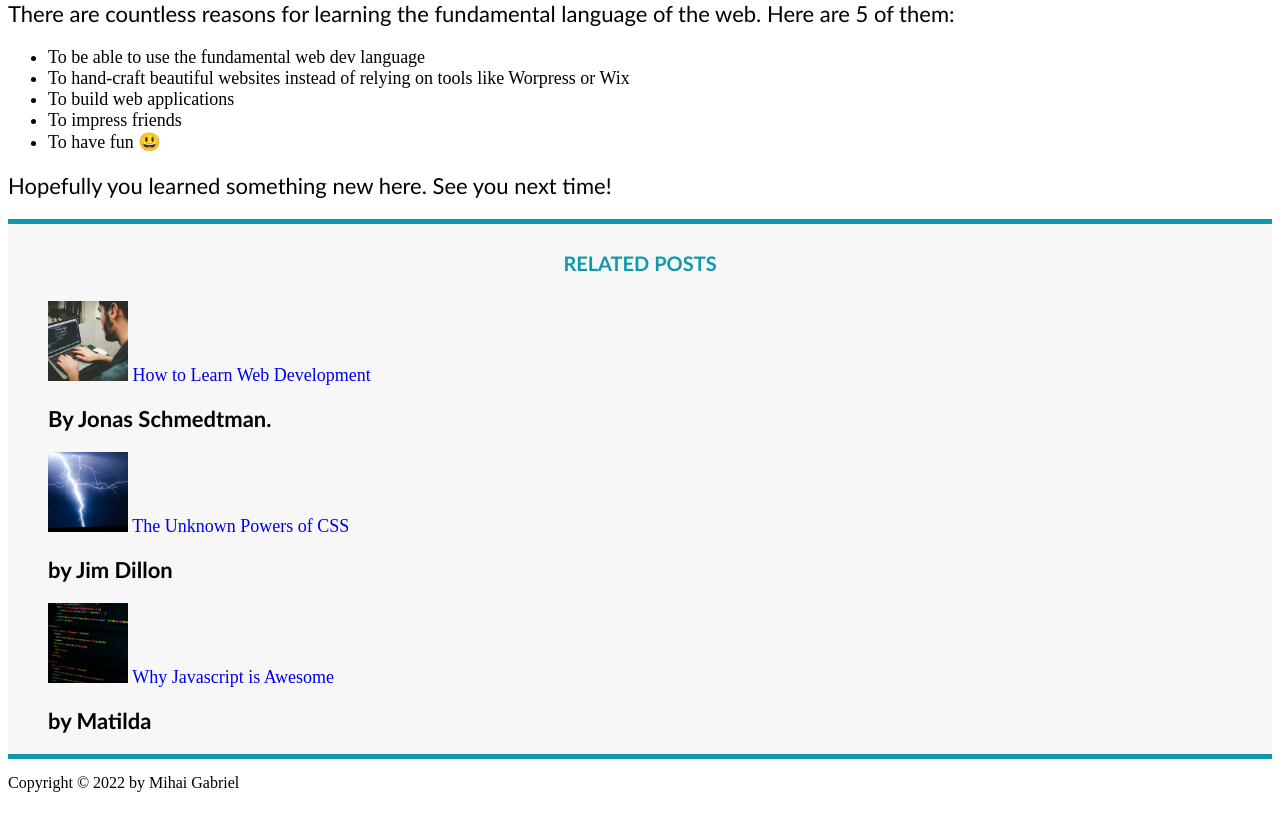
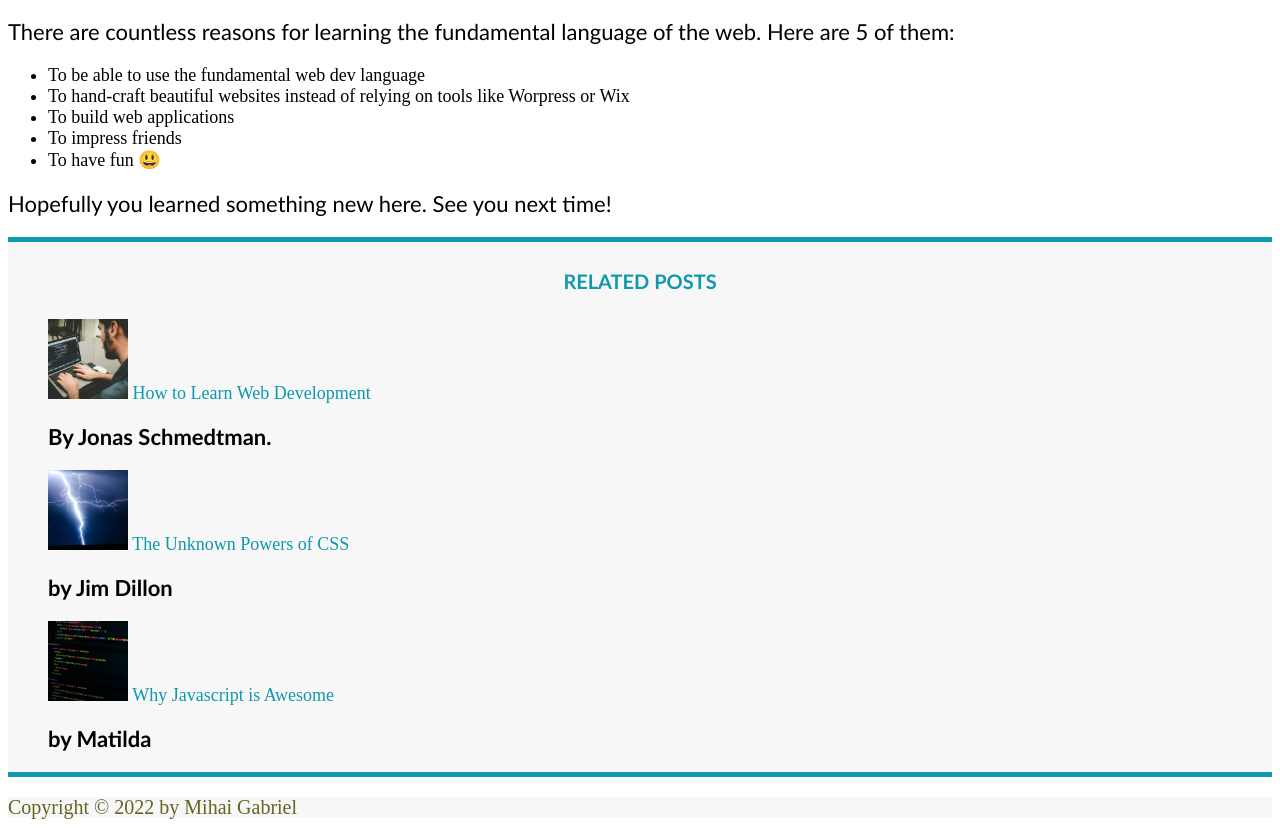
Before and after one commit to mihai-gabriel1/The-Basic-Language-of-the-Web-HTML, a plain HTML site: page index.html in a window 1280 px wide. Shown: the part 1157-1994 px from the top of the page. Before the commit the page ends 1964 px from the top, so only its background shows below. Drawn offline with Linux system fonts and the light colour scheme.

Commit message:
Add files via upload
Made a few  tweaks to the CSS source; added a border top on  the webpage, made some changes to the font style.

```diff
--- a/style.css
+++ b/style.css
@@ -1,3 +1,8 @@
+body {
+  font-family: Arial, Helvetica, sans-serif;
+  border-top: 10px solid #1098ad;
+}
+
 p {
   font-size: 22px;
   font-family: "Gill Sans", "Gill Sans MT", Calibri, "Trebuchet MS", sans-serif;
@@ -14,6 +19,7 @@ h1 {
   font-size: 26px;
   font-family: sans-serif;
   text-transform: uppercase;
+  font-style: italic;
 }
 
 h2 {
@@ -84,8 +90,33 @@ li {
 
 /* Footer starts here */
 #copyright {
-  font-size: 16px;
+  color: rgb(100, 100, 36);
   font-family: serif;
+  font-size: 20px;
+  background-color: #f7f7f7;
 }
 
 /* Footer ends here */
+
+a {
+  color: #1098ad;
+}
+
+a:link {
+  color: #1098ad;
+}
+
+a:hover {
+  font-weight: bolder;
+  font-size: 22px;
+  text-decoration: underline dotted #1098ad;
+}
+
+a:visited {
+  color: #1098ad;
+}
+
+a:active {
+  background-color: black;
+  font-style: italic;
+}
```
